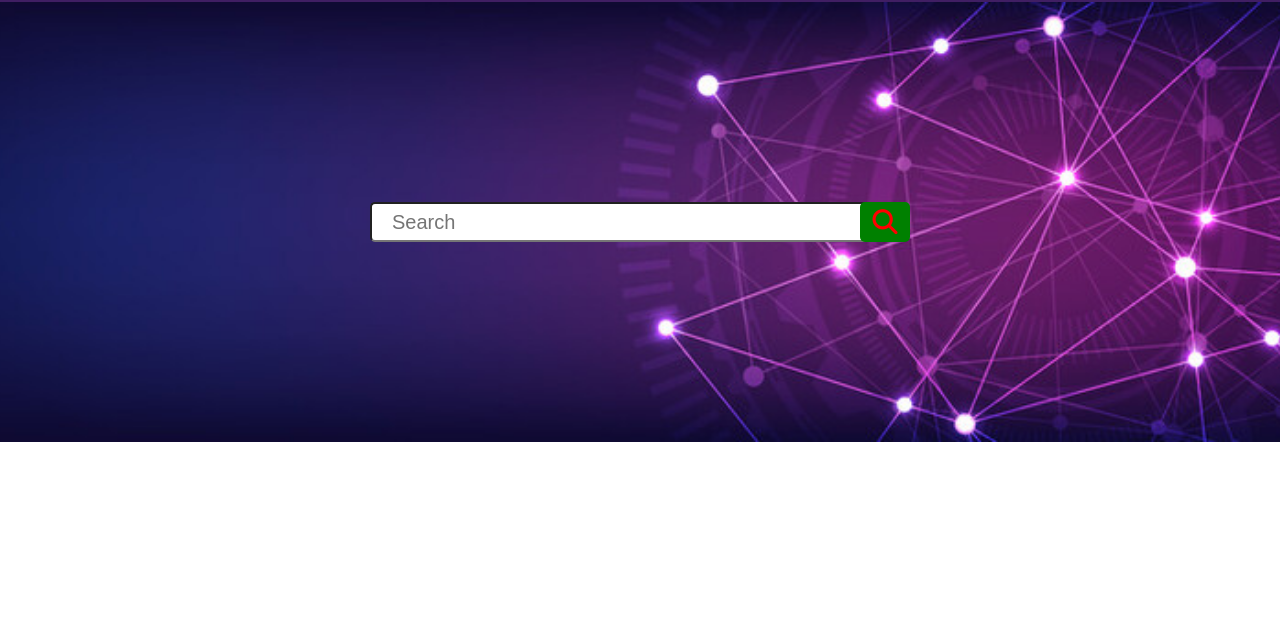
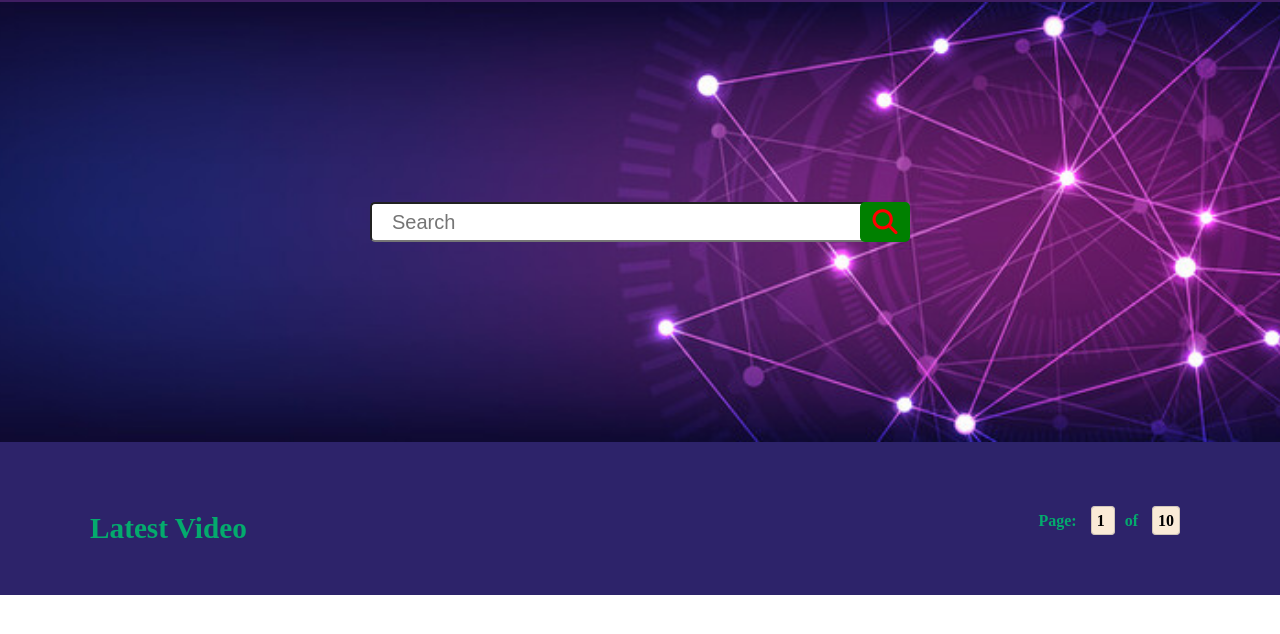
Before and after one commit to janifarjesmin/multiple-page-website, a plain HTML site: page index.html in a window 1280 px wide. Shown: the part 90-724 px from the top of the page. Drawn offline with Linux system fonts and the light colour scheme.

Commit message:
commit for main section

```diff
--- a/index.html
+++ b/index.html
@@ -34,5 +34,20 @@
         </div>
     </header>
 
+    <main>
+        <div id="main-section">
+           <div id="latest-video-parent">
+                <div class="latest-video-text">
+                    <h3> Latest Video </h3>
+                </div>
+                <div class="latest-pages">
+                    <h4> Page: <span> 1 </span>of <span>
+                        10
+                    </span> </h4>
+                </div>
+           </div>
+        </div>
+    </main>
+
 </body>
 </html>
--- a/style.css
+++ b/style.css
@@ -68,3 +68,36 @@ header{
     font-size: 20px;
     padding: 5px 20px;
 }
+
+/* main section code start  */
+
+main{
+    background-color: #2D236A;
+    padding-top: 20px;
+}
+#main-section{
+    width: 1100px;
+    margin: 0 auto;
+    padding: 50px 0;
+}
+#latest-video-parent{
+    display: flex;
+    justify-content: space-between;
+}
+.latest-video-text{
+    font-size: 25px;
+    color: #04AA6D;
+    font-weight: bold;
+}
+.latest-pages{
+    color: #04AA6D;
+}
+.latest-pages span{
+    color: black;
+    background-color: antiquewhite;
+    border: 1px solid #8080805b;
+    padding: 5px;
+    border-radius: 4px;
+    margin: 0 10px;
+    cursor: pointer;
+}
```
